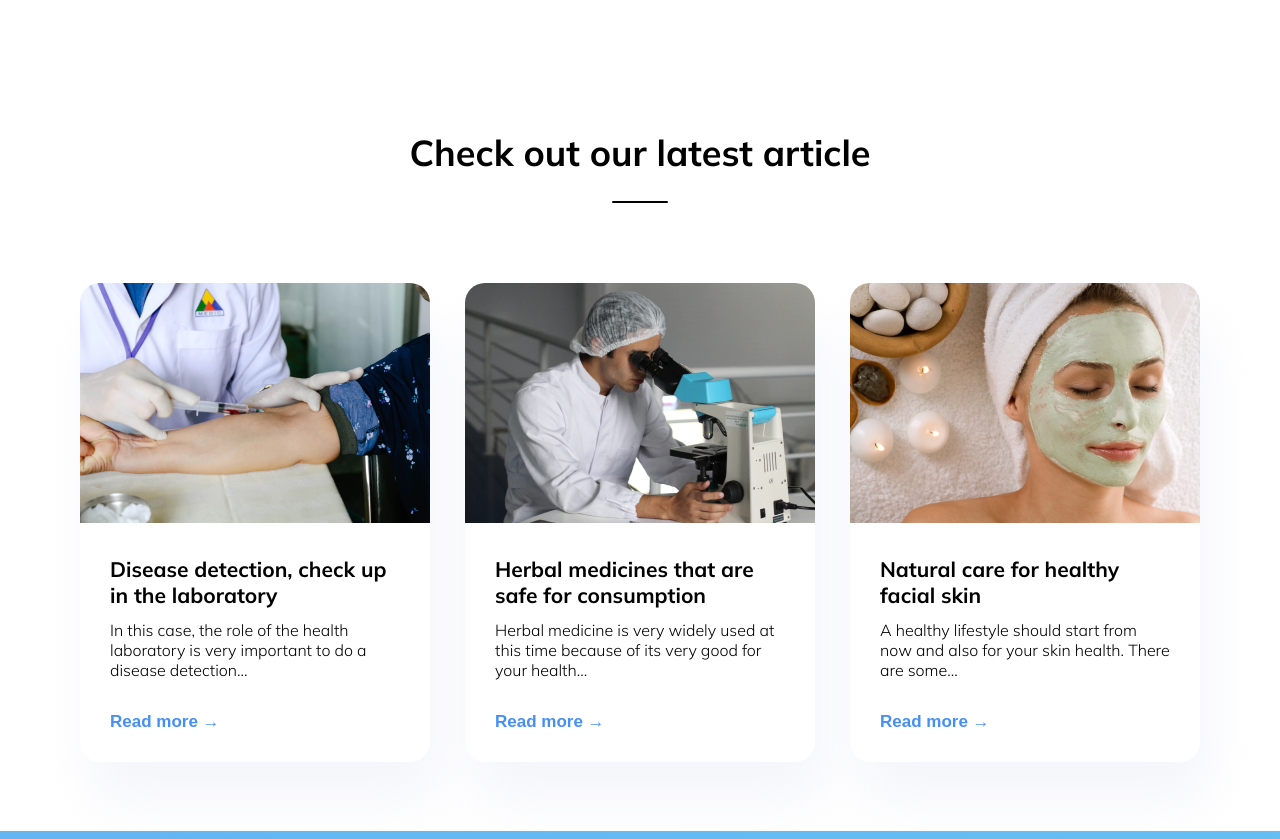
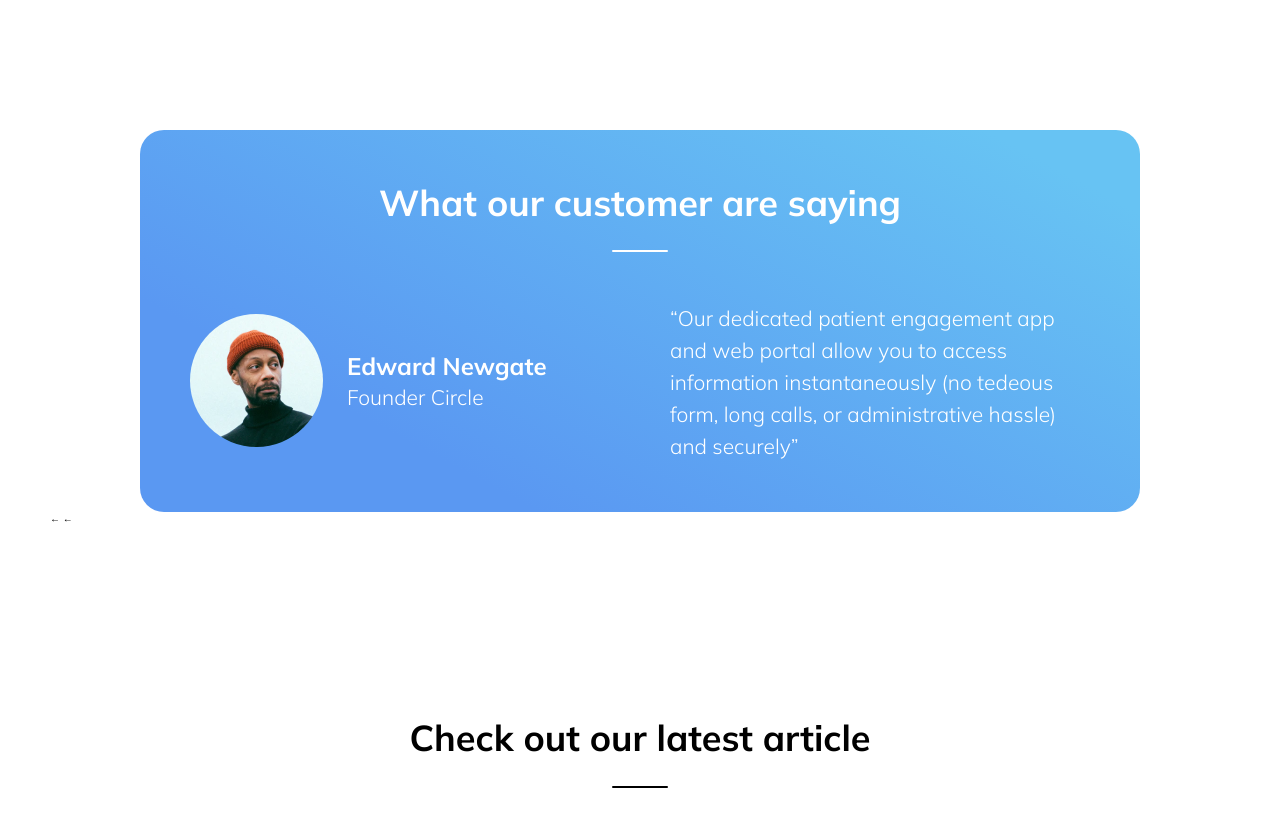
Before and after one commit to prasannakarki77/Trafalgar-Healthcare, a plain HTML site: page index.html in a window 1280 px wide. Shown: the part 3160-3999 px from the top of the page. Drawn offline with Linux system fonts and the light colour scheme.

Commit message:
testimonial

```diff
--- a/SASS/_component.scss
+++ b/SASS/_component.scss
@@ -227,6 +227,46 @@
   }
 }
 
+
+//////////////////////////////////////  ARTICLES  //////////////////////////////////////////////
+
+.testimonial {
+  padding: 5rem ;
+  &__head-part{
+    text-align: center;
+    &--line{
+      background-color: white;
+      margin: 2.5rem auto;
+    }
+
+  }
+
+  &__main{
+    display: flex;
+    justify-content: space-between;
+    margin-top: 5rem;
+  }
+
+  &__customer{
+    display: flex;
+    align-items: center;
+    &--profile-pic{
+      border-radius: 50%;
+      margin-right: 1.2rem;
+    }
+  }
+
+
+  &__text{
+    max-width: 42rem;
+  }
+}
+
+
+
+
+
+
 //////////////////////////////////////  ARTICLES  //////////////////////////////////////////////
 
 .article {
--- a/SASS/_layout.scss
+++ b/SASS/_layout.scss
@@ -46,6 +46,16 @@ section:not(:last-child ){
     }
 }
 
+
+.testimonial{
+    max-width:1000px ;
+    margin: 0 auto;
+    background: linear-gradient(208.18deg, #67C3F3 9.05%, #5A98F2 76.74%);
+    border-radius: 24px;
+    color: white;
+  }
+
+
 .footer-container{
     position: absolute;
     bottom: 0;
--- a/index.html
+++ b/index.html
@@ -149,6 +149,45 @@
           </div>
         </div>
       </section>
+      <section class="testimonial-section">
+        <div class="testimonial">
+          <div class="testimonial__head-part">
+            <h2 class="text-primary text-white">
+              What our customer are saying
+            </h2>
+            <div class="testimonial__head-part--line line"></div>
+          </div>
+          <div class="testimonial__main">
+            <div class="testimonial__customer">
+              <div class="testimonial__customer--profile-pic">
+                <img
+                  src="images/customer-pic.png"
+                  alt=""
+                  class="testimonial__customer--profile-pic"
+                />
+              </div>
+
+              <div class="testimonial__customer--details">
+                <p class="text-secondary">Edward Newgate</p>
+                <p class="text-tertiary">Founder Circle</p>
+              </div>
+            </div>
+            <div class="testimonial__text text-tertiary">
+              “Our dedicated patient engagement app and web portal allow you to
+              access information instantaneously (no tedeous form, long calls,
+              or administrative hassle) and securely”
+            </div>
+          </div>
+        </div>
+        <div class="slider-controls">
+          <span class="arrow arrow-left">
+            &larr;
+          </span>
+          <span class="arrow arrow-right">
+            &larr;
+          </span>
+        </div>
+      </section>
       <section class="article">
         <div class="article__head-part">
           <h2 class="text-primary">Check out our latest article</h2>
@@ -243,7 +282,6 @@
           </div>
         </section>
       </footer>
-
     </div>
   </body>
 </html>
```
Also changed, not shown: SASS/main.css, images/customer-pic.png (added), 1 other file.
